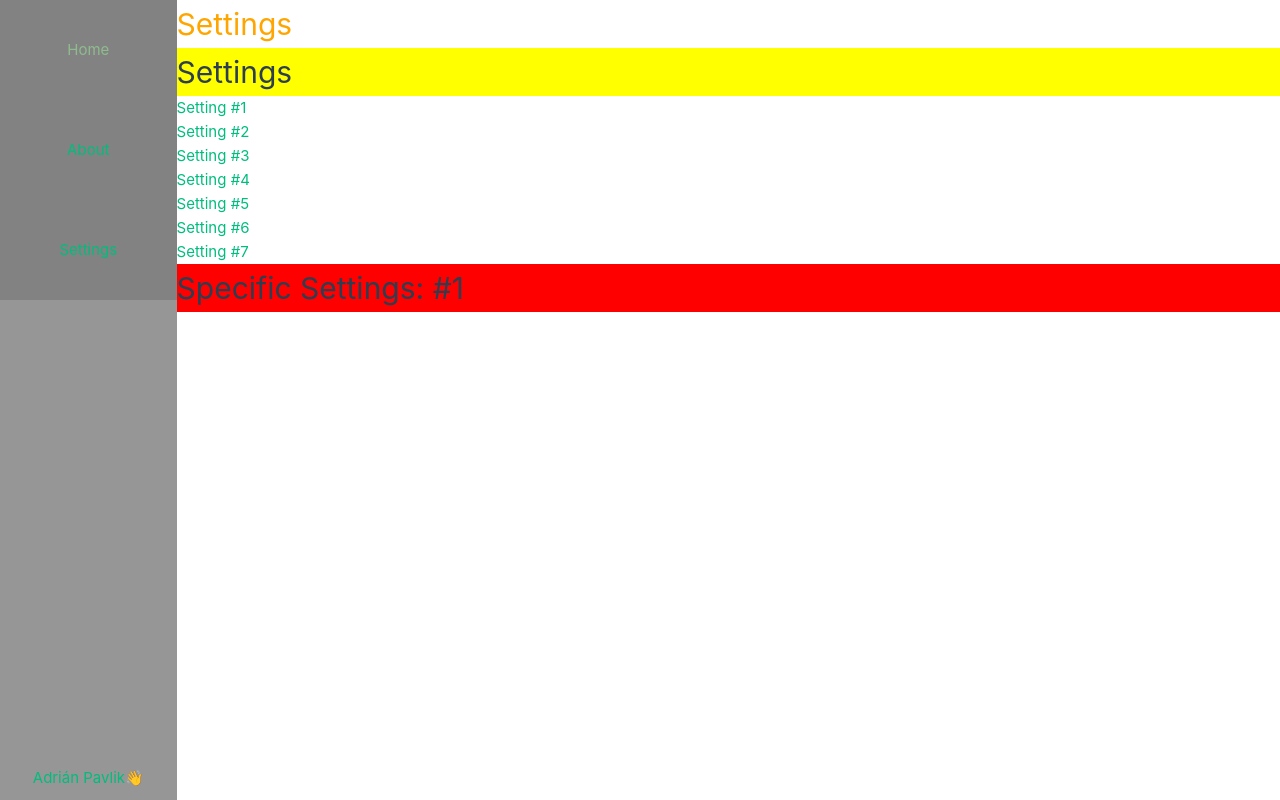
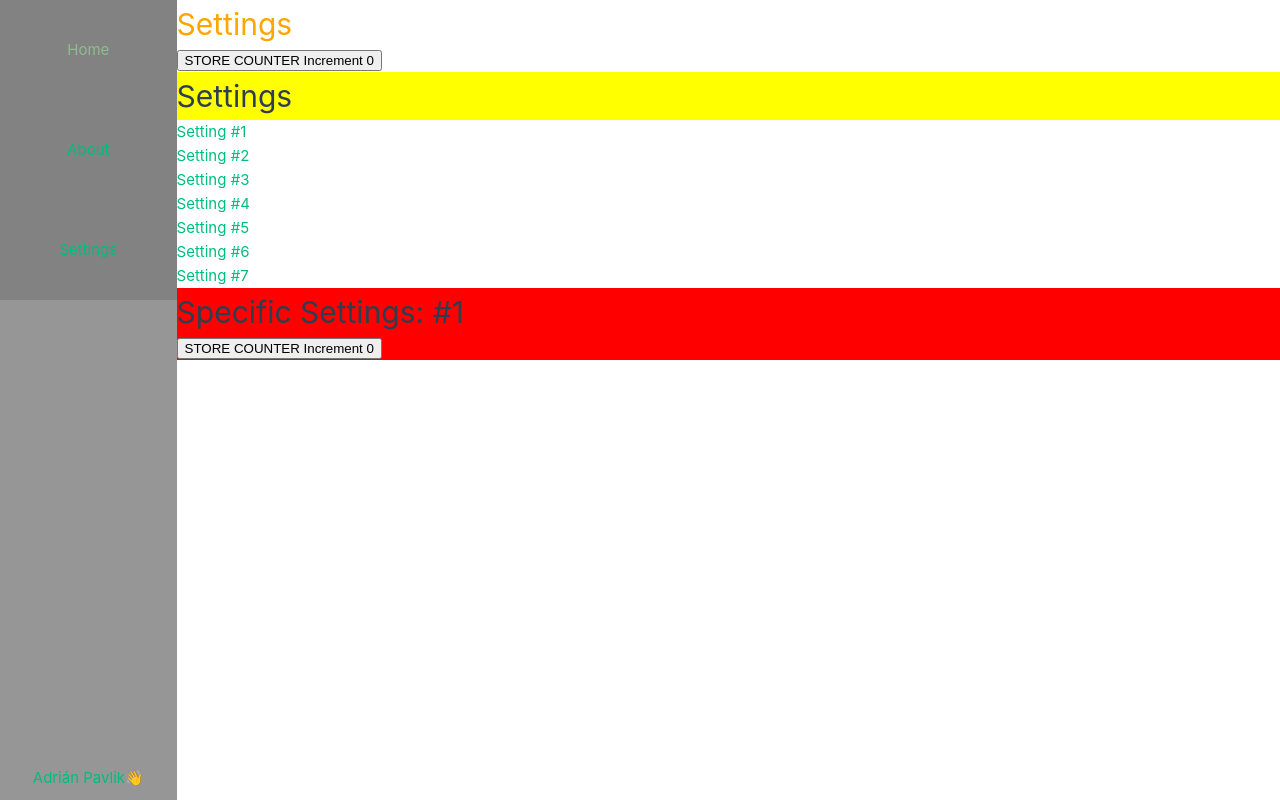
Before and after one commit to AdrianPavlik/VUEJS-Course, a Vue app: page /settings/1 in a window 1280 px wide. Built offline with nearby package versions, Linux system fonts and the light colour scheme.

Commit message:
Pinia StateStore

```diff
--- a/package.json
+++ b/package.json
@@ -11,6 +11,7 @@
   },
   "dependencies": {
     "axios": "^1.2.0",
+    "pinia": "^2.0.27",
     "tiny-emitter": "^2.1.0",
     "vue": "^3.2.45",
     "vue-router": "^4.1.6"
--- /dev/null
+++ b/src/stores/counter.js
@@ -0,0 +1,13 @@
+import { defineStore } from "pinia"
+
+export const useCounterStore = defineStore({
+     id: "counter",
+     state: () => ({
+          counter: 0
+     }),
+     actions: {
+          increment() {
+               this.counter++;
+          }
+     }
+})
--- /dev/null
+++ b/src/stores/film.js
@@ -0,0 +1,31 @@
+import { defineStore } from "pinia"
+
+export const useFilmStore = defineStore({
+     id: "film",
+     state: () => ({
+          chosenFilms: [],
+     }),
+     actions: {
+          addFilmToStore(film) {
+               this.chosenFilms.push(film)
+          },
+          removeFilmFromStore(film) {
+               const targetIndex = this.chosenFilms.findIndex((obj) => obj.id === film.id)
+               this.chosenFilms.splice(targetIndex, 1)
+          }
+     },
+     getters: {
+          getChosenFilmsLength(state) {
+               return state.chosenFilms.length;
+          },
+          getFilmById: (state) => (id) => {
+               const foundFilm = state.chosenFilms.find((film) => {
+                    if (film.id === id) {
+                         return film
+                    }
+                    return "Found!"
+               });
+               return foundFilm;
+          }
+     }
+})
--- a/src/views/AboutComponent.vue
+++ b/src/views/AboutComponent.vue
@@ -3,12 +3,20 @@
           <h1>About</h1>
           {{ count }}
           <button @click="plusOne()">Add +1</button>
+          {{ getChosenFilmsLength }}
+          {{ getFilmById('1') }}
      </div>
 </template>
 
 <script setup>
+import { storeToRefs } from 'pinia';
 import { useCounter } from '../composables/counter';
+import { useFilmStore } from '../stores/film';
 const { count, plusOne } = useCounter(10)
+
+const filmStore = useFilmStore();
+const { getChosenFilmsLength, getFilmById } = storeToRefs(filmStore)
+
 </script>
 
 <style scoped>
--- a/src/views/HomeComponent.vue
+++ b/src/views/HomeComponent.vue
@@ -1,8 +1,7 @@
 <template>
      <div class="header">
-          <button @click="addFilm()">Add film</button>
           <div v-for="film in films.data" :key="film.id">{{ film.name }}
-               <input type="checkbox" v-model="film.checked">
+               <input type="checkbox" v-model="film.checked" @click="check(film)">
           </div>
 
      </div>
@@ -11,13 +10,28 @@
 <script setup>
 import { reactive } from 'vue';
 import { useFilm } from '../composables/film'
+import { useFilmStore } from '../stores/film';
 const films = reactive({ data: [] });
-const { getFilms, addFilm } = useFilm();
+const { getFilms } = useFilm();
+
 
 (async () => {
      films.data = await getFilms()
 })();
 
+const filmStore = useFilmStore();
+const { addFilmToStore, removeFilmFromStore } = filmStore
+
+function check(film) {
+     switch (film.checked) {
+          case false:
+               addFilmToStore(film)
+               break;
+          case true:
+               removeFilmFromStore(film)
+               break;
+     }
+}
 
 </script>
 
--- a/src/views/SettingsComponent.vue
+++ b/src/views/SettingsComponent.vue
@@ -1,6 +1,7 @@
 <template>
      <div>
           <h1 v-orange>Settings</h1>
+          <button @click="increment()">STORE COUNTER Increment {{counter}}</button>
           <h1 v-customColor="'yellow'">Settings</h1>
           <div v-for="i in [1, 2, 3, 4, 5, 6, 7]" :key="i">
                <RouterLink :to="{ name: 'SpecificSettings', params: { id: i } }">Setting #{{ i }}</RouterLink>
@@ -10,7 +11,11 @@
 </template>
 
 <script setup>
-
+import { storeToRefs } from 'pinia';
+import { useCounterStore } from '../stores/counter';
+const counterStore = useCounterStore();
+const { increment } = counterStore
+const { counter } = storeToRefs(counterStore)
 </script>
 
 <style scoped>
--- a/src/views/SpecificSettings.vue
+++ b/src/views/SpecificSettings.vue
@@ -1,11 +1,17 @@
 <template>
      <div>
           <h1>Specific Settings: #{{ route.params.id }}</h1>
+          <button @click="increment()">STORE COUNTER Increment {{ counter }}</button>
      </div>
 </template>
 
 <script setup>
+import { storeToRefs } from 'pinia';
 import { useRoute } from 'vue-router';
+import { useCounterStore } from '../stores/counter';
+const counterStore = useCounterStore();
+const { increment } = counterStore
+const { counter } = storeToRefs(counterStore)
 
 const route = useRoute();
 
```
Also changed, not shown: src/main.js (+7 -0 lines), 1 other file (tests, documents, lock files or other folders).
